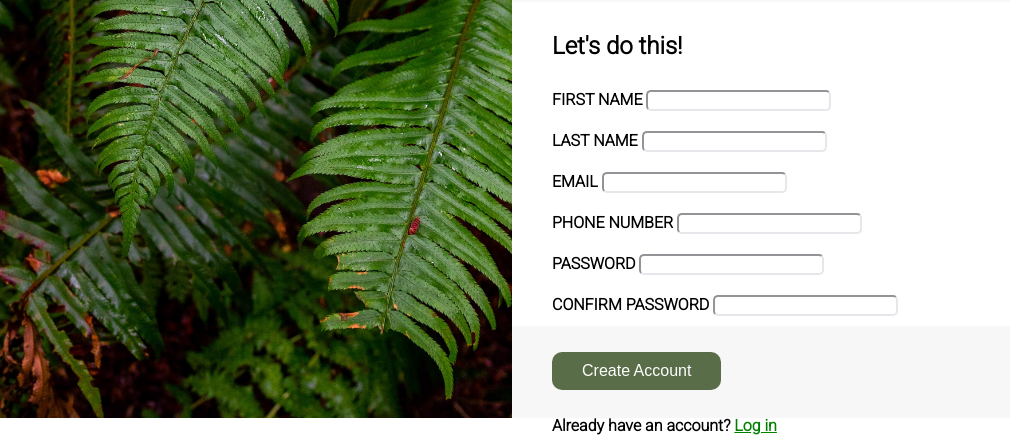
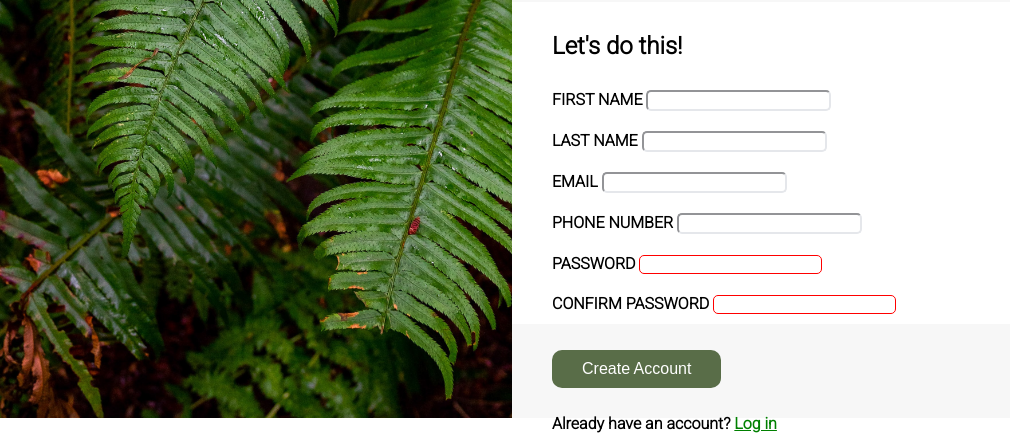
Before and after one commit to AsterxP/Sign-up-form, a plain HTML site: page index.html in a window 1280 px wide. Shown: the part 382-817 px from the top of the page, without its empty margins (0-1010 px from the left). Drawn offline with Linux system fonts and the light colour scheme.

Commit message:
troubleshooting password error

```diff
--- a/css/style.css
+++ b/css/style.css
@@ -86,12 +86,14 @@ input {
   border-radius: 5px;
 }
 
-input:focus {
-  border-color: blue;
+#pwd, #confirm-pwd {
+  outline: none;
+  border:1px solid red;
 }
 
-input:nth-child(5), input:nth-child(6) {
-  border-color: red;
+input:focus {
+  outline: none;
+  border:1px solid blue;
 }
 
 .foot>p {
--- a/js/app.js
+++ b/js/app.js
@@ -0,0 +1,14 @@
+const pwd = document.querySelector("#pwd");
+const confirm = document.querySelector("#confirm-pwd");
+
+const error = document.createElement('p');
+error.textContent = 'apple';
+pwd.appendChild(error)
+
+// if (pwd.value === confirm.value) {
+//   error.textContent='';
+//   pwd.appendChild(error)
+// } else {
+//   error.textContent='* Passwords do not match';
+//   pwd.appendChild(error)
+// }
```
